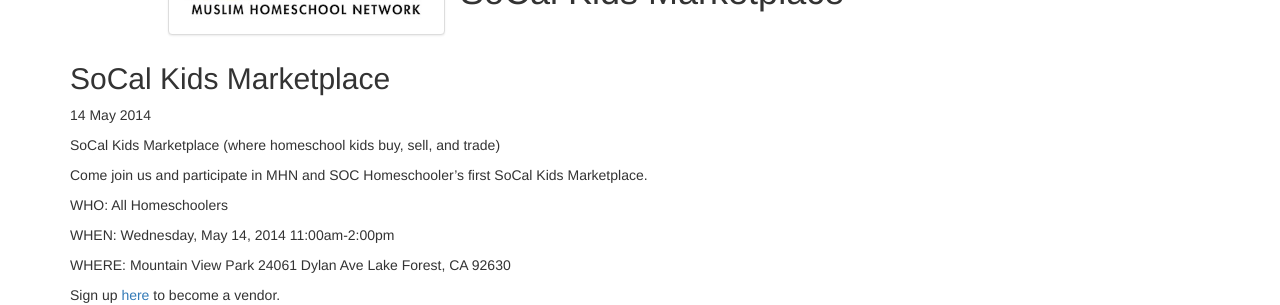
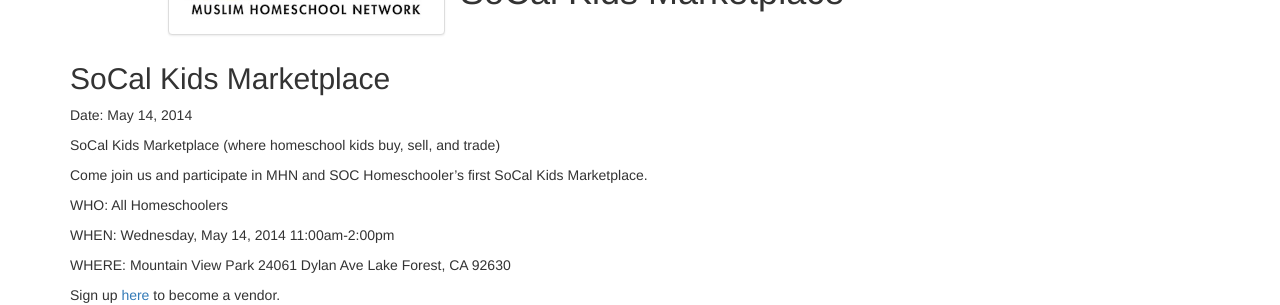
Before and after one commit to muslimhomeschoolnetwork/muslimhomeschoolnetwork.github.io, a Jekyll site: the page built from events/calendar/_posts/2014-05-14-11-00-socal-kids-marketplace.md, in a window 1280 px wide. Shown: the part 120-425 px from the top of the page. Built offline with Jekyll 4.4.1, drawn with Linux system fonts in a browser that asks for light colours; nearby versions of some CDN libraries; Markdown is read by kramdown in place of the engine named in the settings.

Commit message:
Update event.html

```diff
--- a/_layouts/event.html
+++ b/_layouts/event.html
@@ -3,7 +3,7 @@
 category: Events
 ---
 <h2>{{ page.title }}</h2>
-<p class="meta">{{ page.date | date_to_string }}</p>
+<p class="meta">Date: {{ page.date | date: "%B %d, %Y" }}</p>
 
 <div class="post">
 {{ content }}
```
